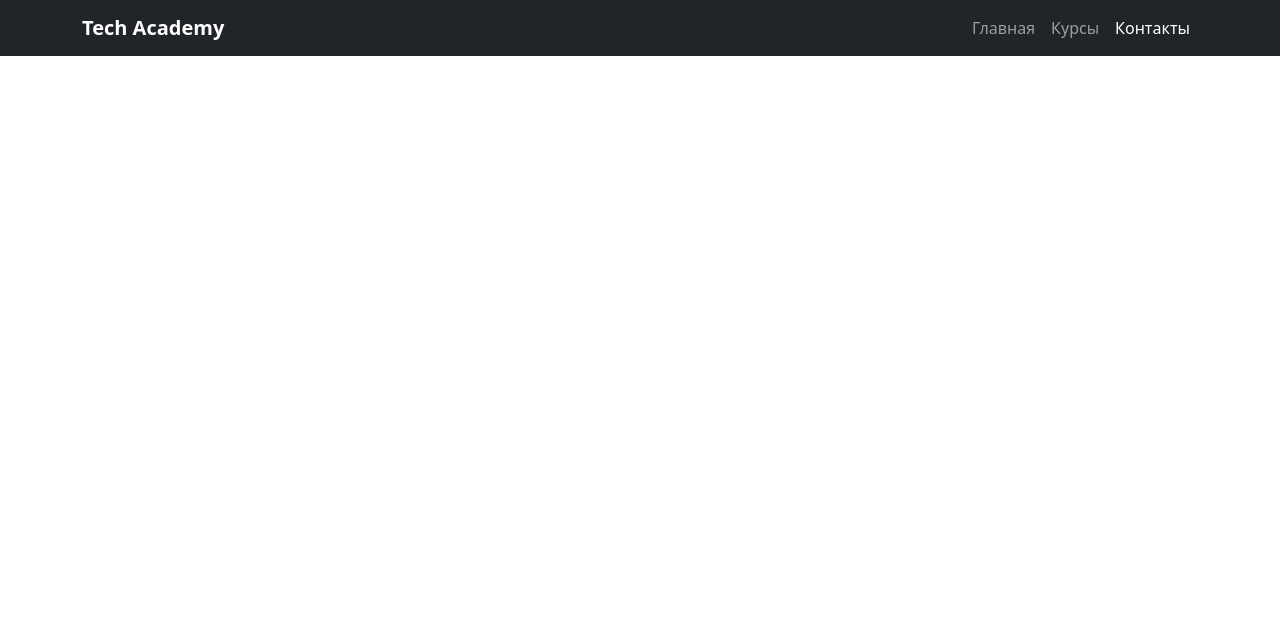
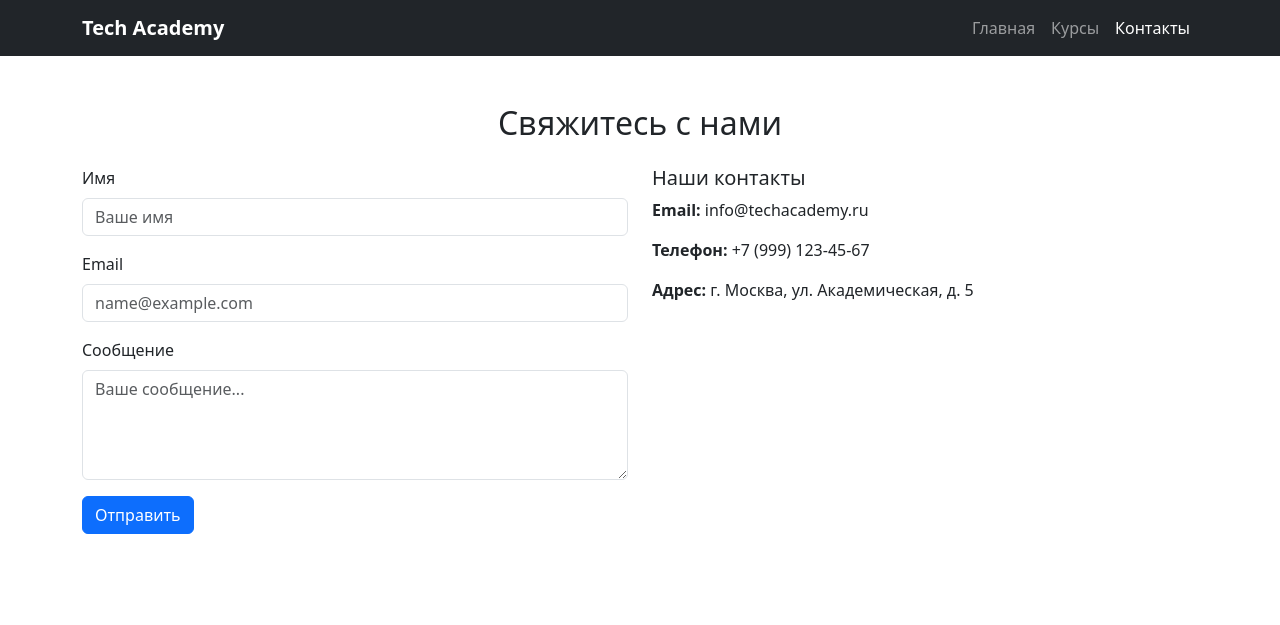
Before and after one commit to DavidDikson/academyTech, a plain HTML site: page contact.html in a window 1280 px wide. Drawn offline with nearby package versions, Linux system fonts and the light colour scheme.

Commit message:
Добавил секцию form

```diff
--- a/contact.html
+++ b/contact.html
@@ -19,6 +19,39 @@
     </div>
   </div>
 </nav>
+
+<section class="py-5">
+  <div class="container">
+    <h2 class="text-center mb-4">Свяжитесь с нами</h2>
+    <div class="row g-4">
+      <div class="col-md-6">
+        <form>
+          <div class="mb-3">
+            <label class="form-label">Имя</label>
+            <input type="text" class="form-control" placeholder="Ваше имя">
+          </div>
+          <div class="mb-3">
+            <label class="form-label">Email</label>
+            <input type="email" class="form-control" placeholder="name@example.com">
+          </div>
+          <div class="mb-3">
+            <label class="form-label">Сообщение</label>
+            <textarea class="form-control" rows="4" placeholder="Ваше сообщение..."></textarea>
+          </div>
+          <button type="submit" class="btn btn-primary">Отправить</button>
+        </form>
+      </div>
+      <div class="col-md-6">
+        <h5>Наши контакты</h5>
+        <p><strong>Email:</strong> info@techacademy.ru</p>
+        <p><strong>Телефон:</strong> +7 (999) 123-45-67</p>
+        <p><strong>Адрес:</strong> г. Москва, ул. Академическая, д. 5</p>
+        <iframe src="https://yandex.ru/map-widget/v1/?um=constructor%3Aexample" width="100%" height="250" style="border:0;" allowfullscreen></iframe>
+      </div>
+    </div>
+  </div>
+</section>
+
     <script src="https://cdn.jsdelivr.net/npm/bootstrap@5.3.3/dist/js/bootstrap.bundle.min.js"></script>
 </body>
 </html>
```
